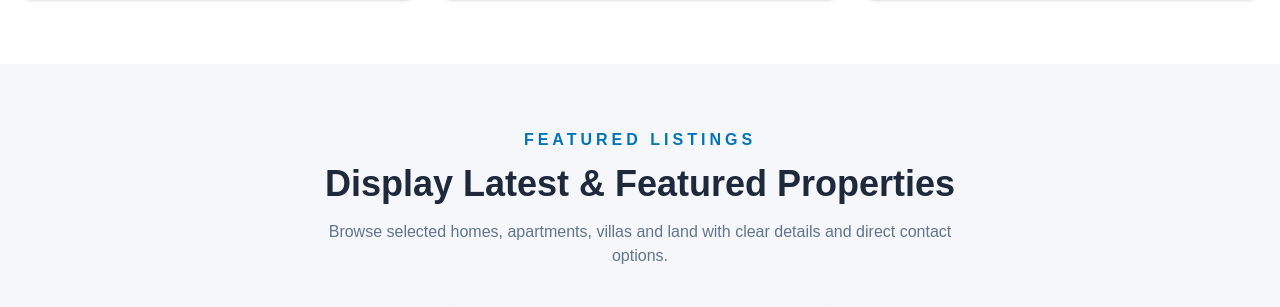
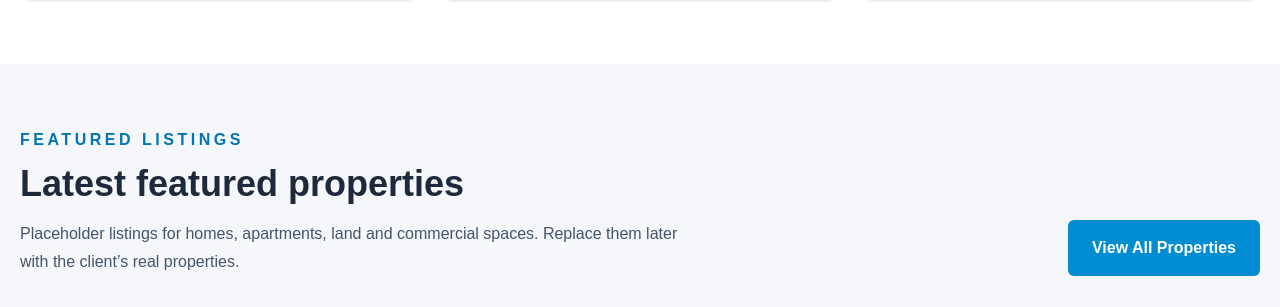
Before and after one commit to brianmichaelu/brightnest-realty, a Next.js app: page / in a window 1280 px wide. Shown: the part 1310-1617 px from the top of the page. Built offline with nearby package versions, Linux system fonts and the light colour scheme; grey boxes are pictures that could not be loaded.

Commit message:
Refactor FeaturedProperties component layout and content

```diff
--- a/components/FeaturedProperties.tsx
+++ b/components/FeaturedProperties.tsx
@@ -1,3 +1,4 @@
+import Link from "next/link";
 import { properties } from "@/data/properties";
 import PropertyCard from "@/components/PropertyCard";
 
@@ -7,17 +8,28 @@ export default function FeaturedProperties() {
   return (
     <section className="bg-[#F5F7FA] px-5 py-16">
       <div className="mx-auto max-w-7xl">
-        <div className="mb-10 text-center">
-          <p className="font-black uppercase tracking-[0.25em] text-[#0074B7]">
-            Featured Listings
-          </p>
-          <h2 className="mt-3 text-3xl font-black text-[#1E293B] md:text-4xl">
-            Display Latest & Featured Properties
-          </h2>
-          <p className="mx-auto mt-4 max-w-2xl text-slate-500">
-            Browse selected homes, apartments, villas and land with clear
-            details and direct contact options.
-          </p>
+        <div className="mb-10 flex flex-col justify-between gap-5 md:flex-row md:items-end">
+          <div>
+            <p className="font-black uppercase tracking-[0.22em] text-[#0074B7]">
+              Featured Listings
+            </p>
+
+            <h2 className="mt-3 text-4xl font-black text-[#1E293B]">
+              Latest featured properties
+            </h2>
+
+            <p className="mt-4 max-w-2xl leading-7 text-slate-600">
+              Placeholder listings for homes, apartments, land and commercial
+              spaces. Replace them later with the client’s real properties.
+            </p>
+          </div>
+
+          <Link
+            href="/properties"
+            className="rounded-md bg-[#008DD2] px-6 py-4 text-center font-black text-white transition hover:bg-[#0074B7]"
+          >
+            View All Properties
+          </Link>
         </div>
 
         <div className="grid gap-7 md:grid-cols-2 lg:grid-cols-3">
```
